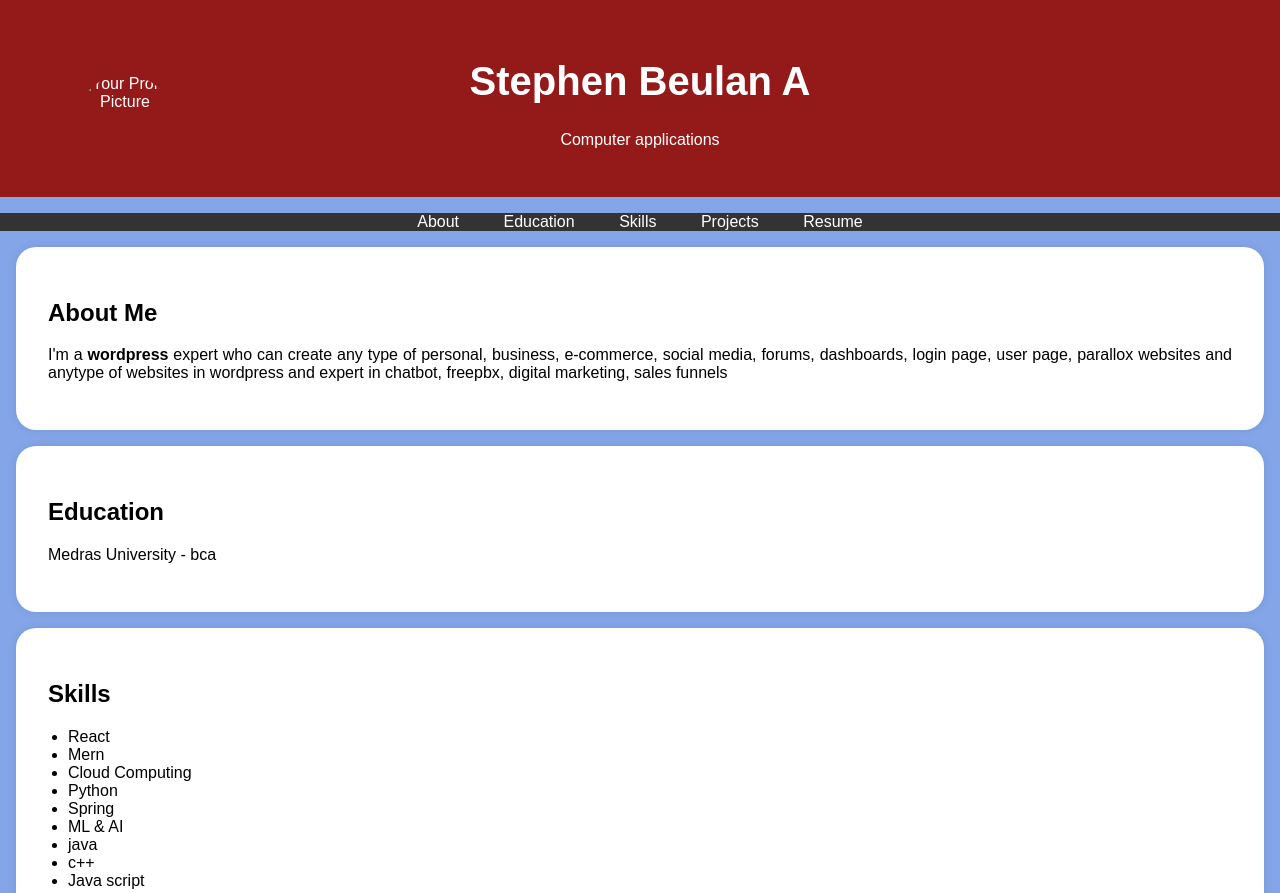
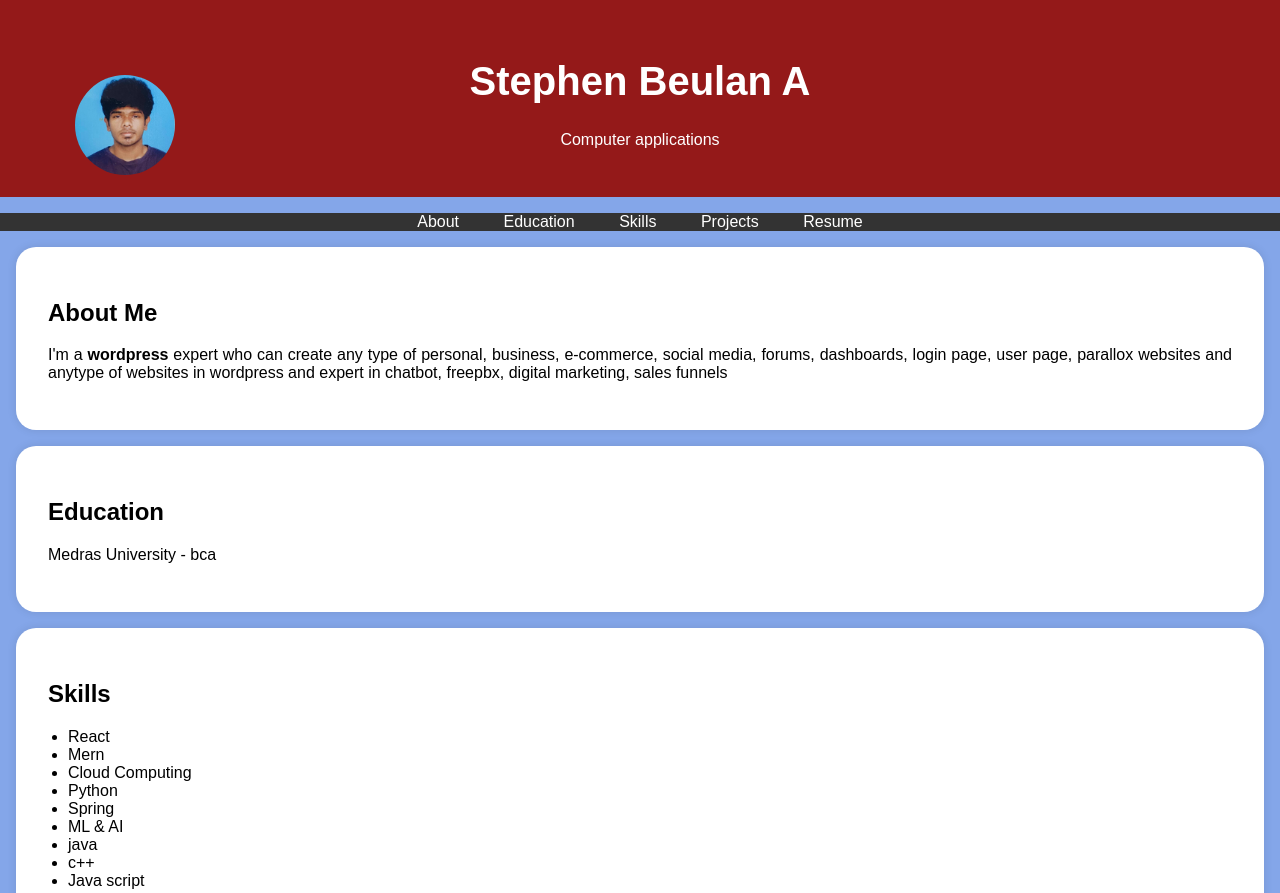
Before and after one commit to stephenbeulan/digital-portfolio, a plain HTML site: page index.html in a window 1280 px wide. Shown: the top 893 px of the page. Drawn offline with Linux system fonts and the light colour scheme.

Commit message:
Update index.html

```diff
--- a/index.html
+++ b/index.html
@@ -96,7 +96,7 @@
       <div class="header-content">
         <!-- Add your profile picture here -->
         <img
-          src="IMG_6317.jpg:\Users\D GRACE\Desktop\front end\20250319_205432_0000.png"
+          src="passport.jpg"
           alt="Your Profile Picture"
           class="profile-picture"
         />
```
